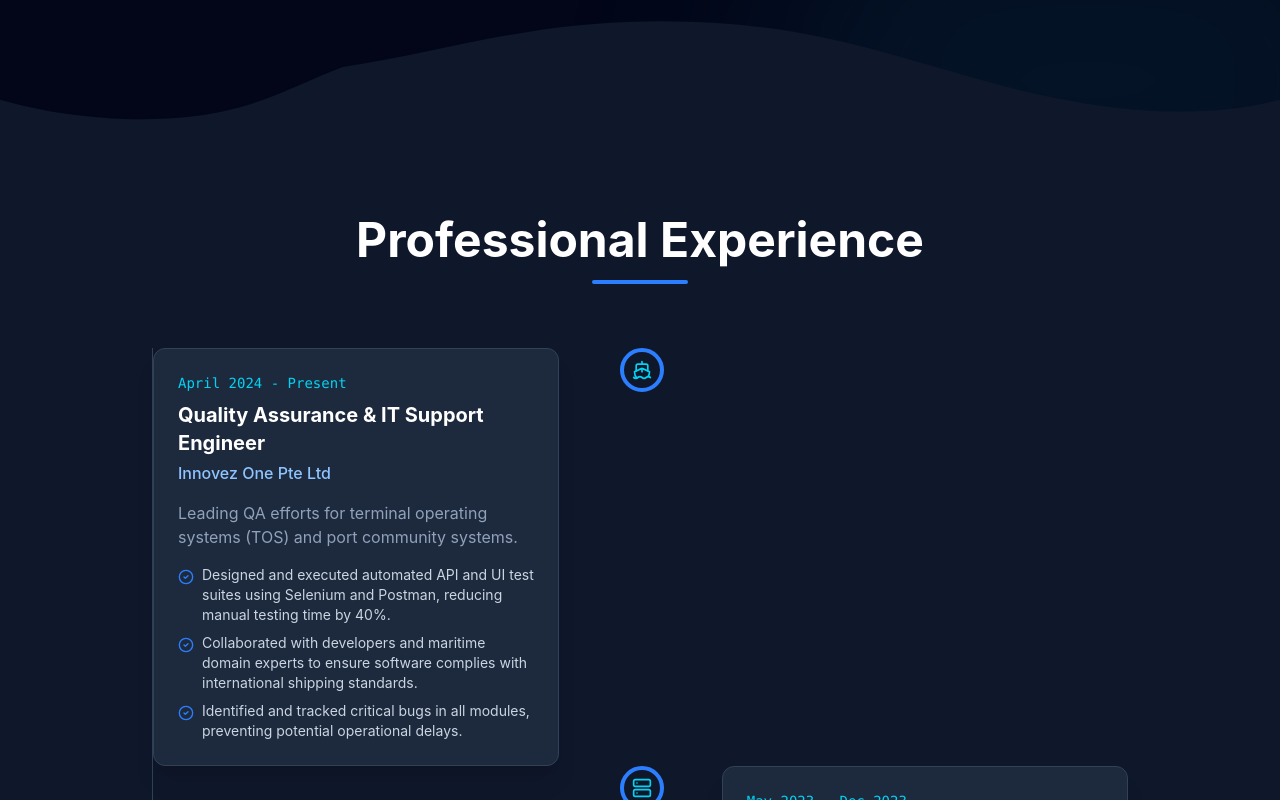
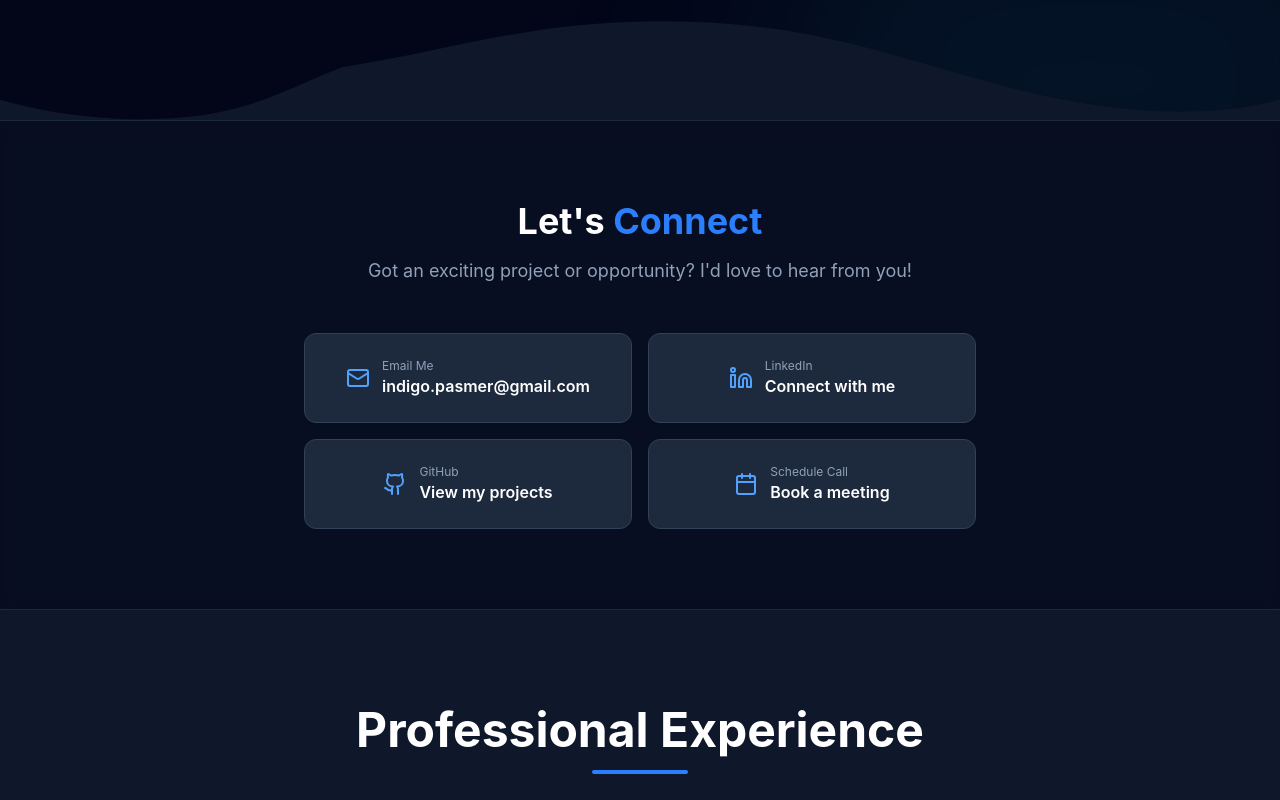
Before and after one commit to indigo402/Portofolio-Web, a React (Vite) app: page / in a window 1280 px wide. Shown: the part 680-1480 px from the top of the page. Built offline with nearby package versions, Linux system fonts and the light colour scheme.

Commit message:
Adding new Contact component and update footer.

```diff
--- a/src/app/App.tsx
+++ b/src/app/App.tsx
@@ -1,4 +1,5 @@
 import { Hero } from "./components/Hero";
+import { Contact } from "./components/Contact";
 import { Experience } from "./components/Experience";
 import { Skills } from "./components/Skills";
 import { Certifications } from "./components/Certifications";
@@ -8,6 +9,7 @@ export default function App() {
   return (
     <div className="min-h-screen bg-slate-950 font-sans selection:bg-blue-500/30 text-slate-200">
       <Hero />
+      <Contact />
       <Experience />
       <Skills />
       <Certifications />
--- /dev/null
+++ b/src/app/components/Contact.tsx
@@ -0,0 +1,89 @@
+import { motion } from "motion/react";
+import { Mail, Linkedin, Github, Calendar } from "lucide-react";
+
+export function Contact() {
+  return (
+    <section id="contact" className="py-20 bg-slate-900/50 backdrop-blur-sm border-y border-slate-800 relative overflow-hidden">
+      {/* Decorative elements */}
+      <div className="absolute inset-0 opacity-5 bg-[radial-gradient(ellipse_at_center,_var(--tw-gradient-stops))] from-blue-500 via-slate-900 to-slate-900 pointer-events-none"></div>
+
+      <div className="container mx-auto px-6 max-w-4xl relative z-10">
+        <motion.div
+          initial={{ opacity: 0, y: 20 }}
+          whileInView={{ opacity: 1, y: 0 }}
+          viewport={{ once: true }}
+          className="text-center mb-12"
+        >
+          <h2 className="text-3xl md:text-4xl font-bold text-white mb-4">
+            Let's <span className="text-blue-500">Connect</span>
+          </h2>
+          <p className="text-slate-400 text-lg">
+            Got an exciting project or opportunity? I'd love to hear from you!
+          </p>
+        </motion.div>
+
+        <motion.div
+          initial={{ opacity: 0, y: 20 }}
+          whileInView={{ opacity: 1, y: 0 }}
+          viewport={{ once: true }}
+          transition={{ delay: 0.1 }}
+          className="grid grid-cols-1 md:grid-cols-2 gap-4 max-w-2xl mx-auto"
+        >
+          {/* Email */}
+          <a
+            href="mailto:indigo.pasmer@gmail.com"
+            className="group flex items-center justify-center gap-3 p-6 bg-slate-800 hover:bg-blue-900/50 border border-slate-700 hover:border-blue-500 rounded-xl transition-all"
+          >
+            <Mail className="text-blue-400 group-hover:text-blue-300 transition-colors" size={24} />
+            <div className="text-left">
+              <p className="text-xs text-slate-400">Email Me</p>
+              <p className="text-white font-semibold group-hover:text-blue-300 transition-colors">indigo.pasmer@gmail.com</p>
+            </div>
+          </a>
+
+          {/* LinkedIn */}
+          <a
+            href="https://www.linkedin.com/in/indigo402/"
+            target="_blank"
+            rel="noopener noreferrer"
+            className="group flex items-center justify-center gap-3 p-6 bg-slate-800 hover:bg-blue-900/50 border border-slate-700 hover:border-blue-500 rounded-xl transition-all"
+          >
+            <Linkedin className="text-blue-400 group-hover:text-blue-300 transition-colors" size={24} />
+            <div className="text-left">
+              <p className="text-xs text-slate-400">LinkedIn</p>
+              <p className="text-white font-semibold group-hover:text-blue-300 transition-colors">Connect with me</p>
+            </div>
+          </a>
+
+          {/* GitHub */}
+          <a
+            href="https://github.com/indigo402"
+            target="_blank"
+            rel="noopener noreferrer"
+            className="group flex items-center justify-center gap-3 p-6 bg-slate-800 hover:bg-blue-900/50 border border-slate-700 hover:border-blue-500 rounded-xl transition-all"
+          >
+            <Github className="text-blue-400 group-hover:text-blue-300 transition-colors" size={24} />
+            <div className="text-left">
+              <p className="text-xs text-slate-400">GitHub</p>
+              <p className="text-white font-semibold group-hover:text-blue-300 transition-colors">View my projects</p>
+            </div>
+          </a>
+
+          {/* Calendar */}
+          <a
+            href="https://calendly.com/indigo402"
+            target="_blank"
+            rel="noopener noreferrer"
+            className="group flex items-center justify-center gap-3 p-6 bg-slate-800 hover:bg-blue-900/50 border border-slate-700 hover:border-blue-500 rounded-xl transition-all"
+          >
+            <Calendar className="text-blue-400 group-hover:text-blue-300 transition-colors" size={24} />
+            <div className="text-left">
+              <p className="text-xs text-slate-400">Schedule Call</p>
+              <p className="text-white font-semibold group-hover:text-blue-300 transition-colors">Book a meeting</p>
+            </div>
+          </a>
+        </motion.div>
+      </div>
+    </section>
+  );
+}
--- a/src/app/components/Footer.tsx
+++ b/src/app/components/Footer.tsx
@@ -14,15 +14,6 @@ export function Footer() {
         </p>
 
         <div className="flex items-center gap-4">
-          <a href="mailto:indigo.pasmer@gmail.com" className="hover:text-blue-400 transition-colors">
-            <Mail size={20} />
-          </a>
-          <a href="https://www.linkedin.com/in/indigo402/" target="_blank" rel="noopener noreferrer" className="hover:text-blue-400 transition-colors">
-            <Linkedin size={20} />
-          </a>
-          <a href="https://github.com/indigo402" target="_blank" rel="noopener noreferrer" className="hover:text-blue-400 transition-colors">
-            <Github size={20} />
-          </a>
         </div>
       </div>
     </footer>
```
